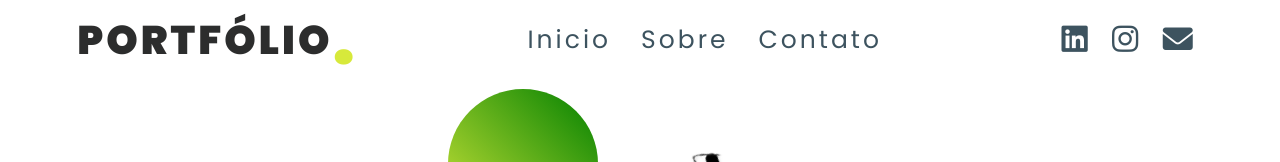
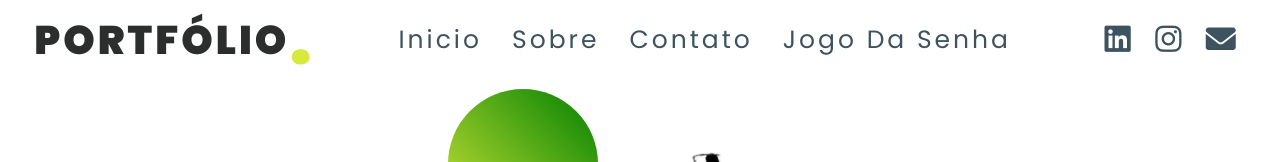
Before and after one commit to cacaiog/Portifolio, a plain HTML site: page index.html in a window 1280 px wide. Shown: the top 162 px of the page. Drawn offline with nearby package versions, Linux system fonts and the light colour scheme.

Commit message:
Adicionando jogo da senha

```diff
--- a/index.html
+++ b/index.html
@@ -19,6 +19,7 @@
                 <li><a href="#">Inicio</a></li>
                 <li><a href="sobre.html">Sobre</a></li>
                 <li><a href="#">Contato</a></li>
+                <li><a href="#">Jogo da senha</a></li>
             </ul>
             <div class="links">
                 <a href="#"><i class="fab fa-linkedin"></i></a>
```
